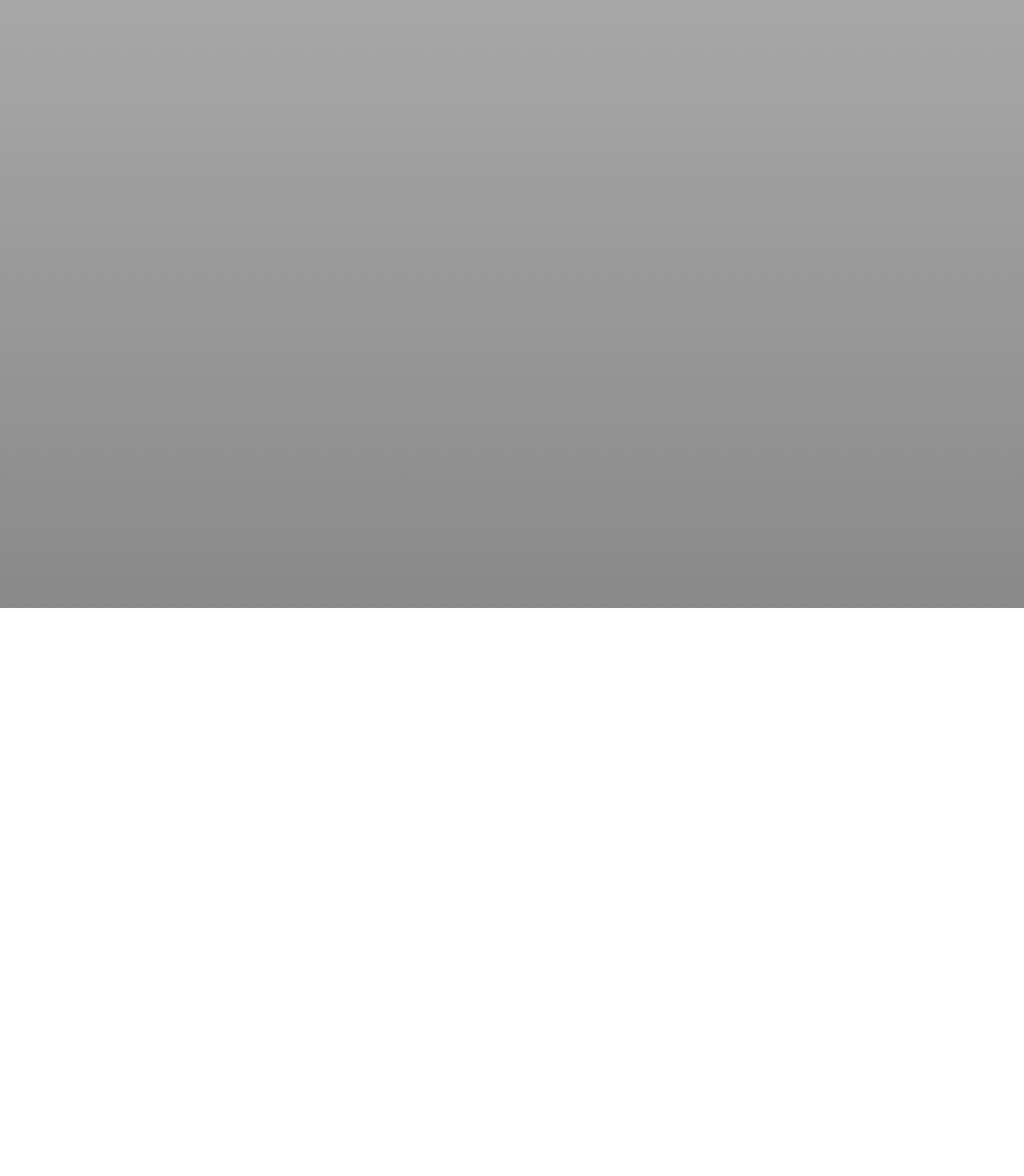
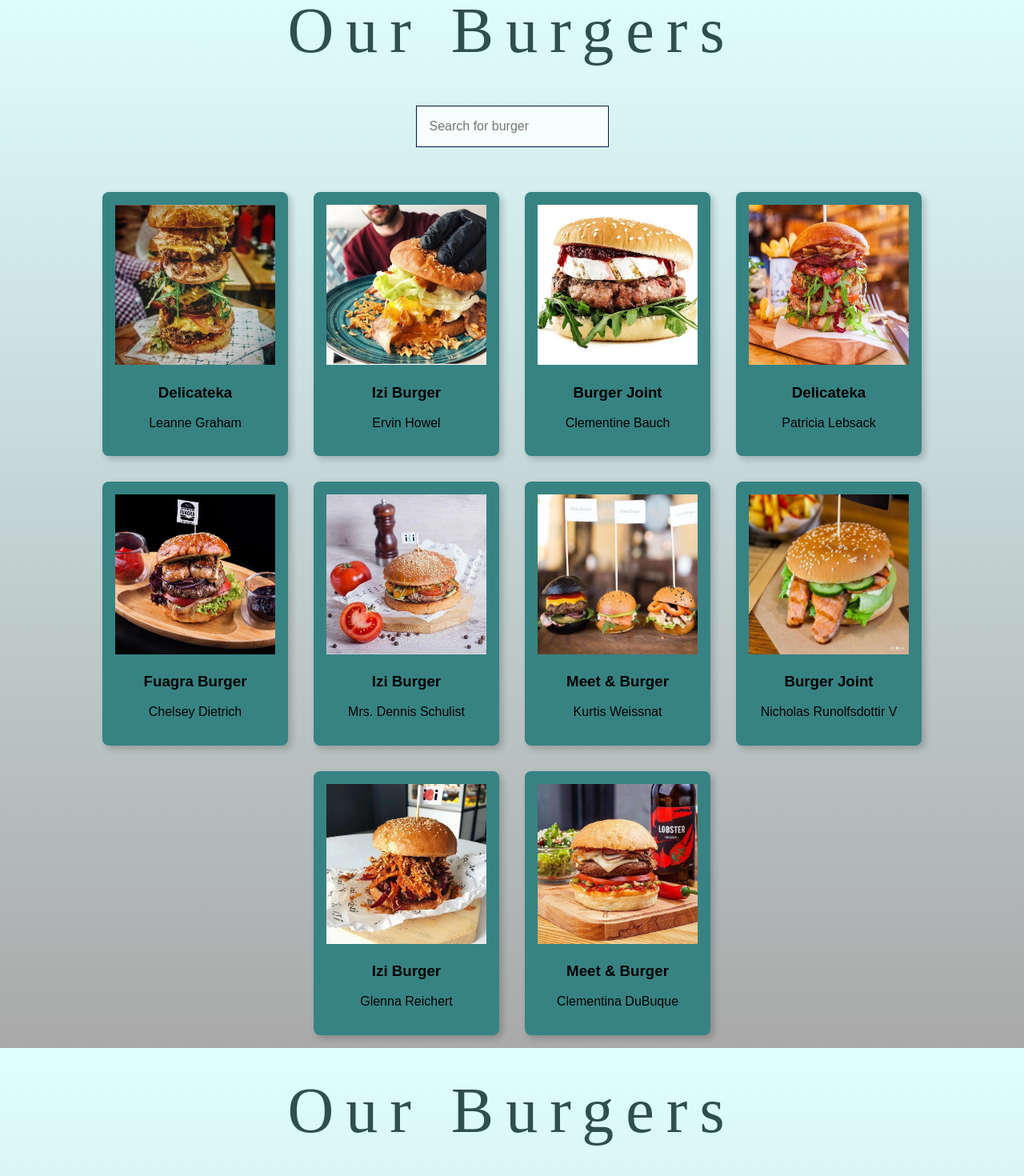
Before and after one commit to Inesa09/react-redux-app, a React (Create React App) app: page / in a window 1280 px wide. Shown: the part 1640-3110 px from the top of the page at 80% size. Before the commit the page ends 2400 px from the top, so only its background shows below. Built offline with nearby package versions, Linux system fonts and the light colour scheme; data requests are answered from the project's data file.

Commit message:
double menu added

```diff
--- a/src/App.js
+++ b/src/App.js
@@ -12,6 +12,8 @@ class App extends Component {
             <div>
                 <Home />
                 <About />
+                <Menu />
+                <Menu />
                 <Contact />
             </div>
         )
```
